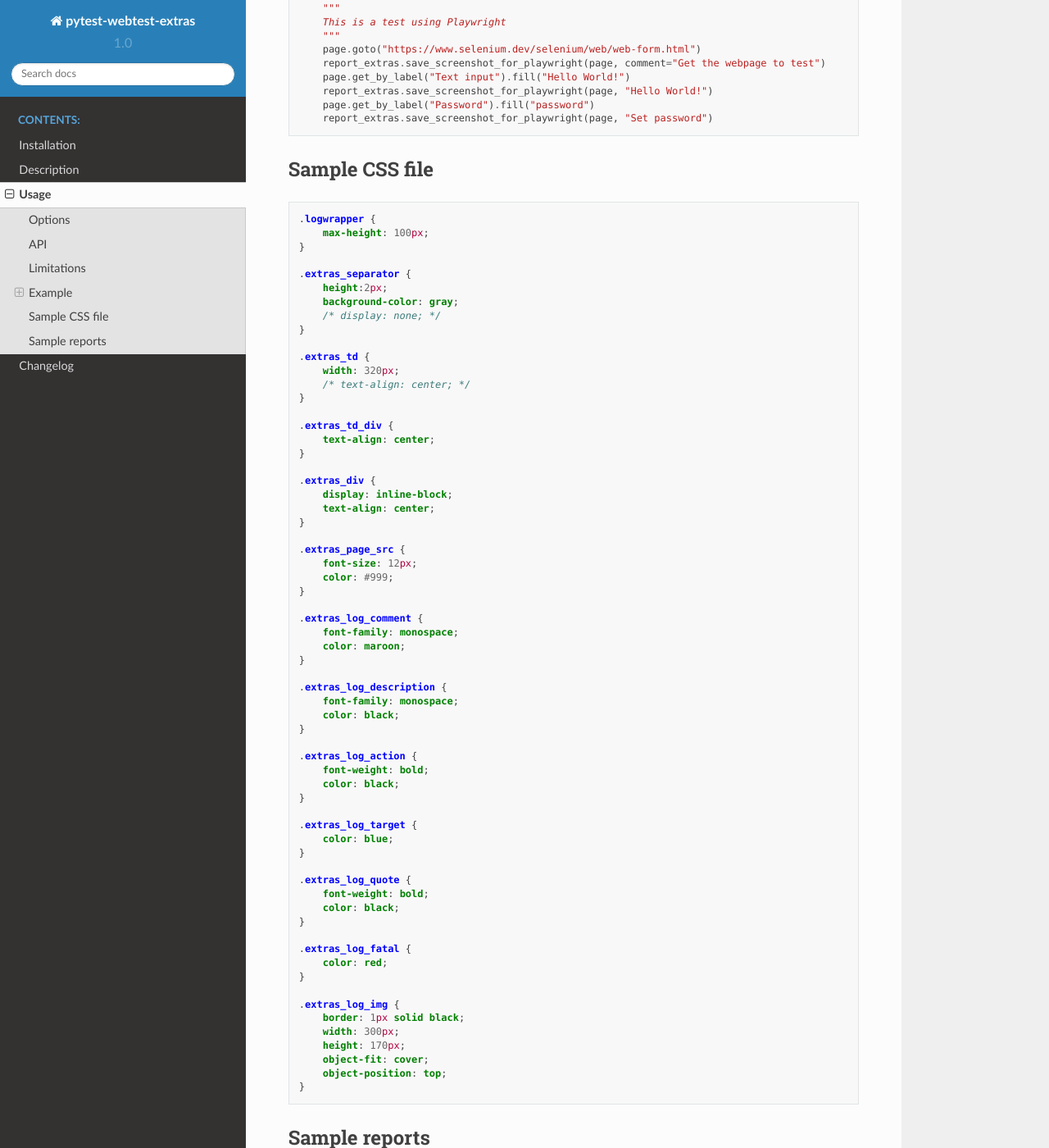
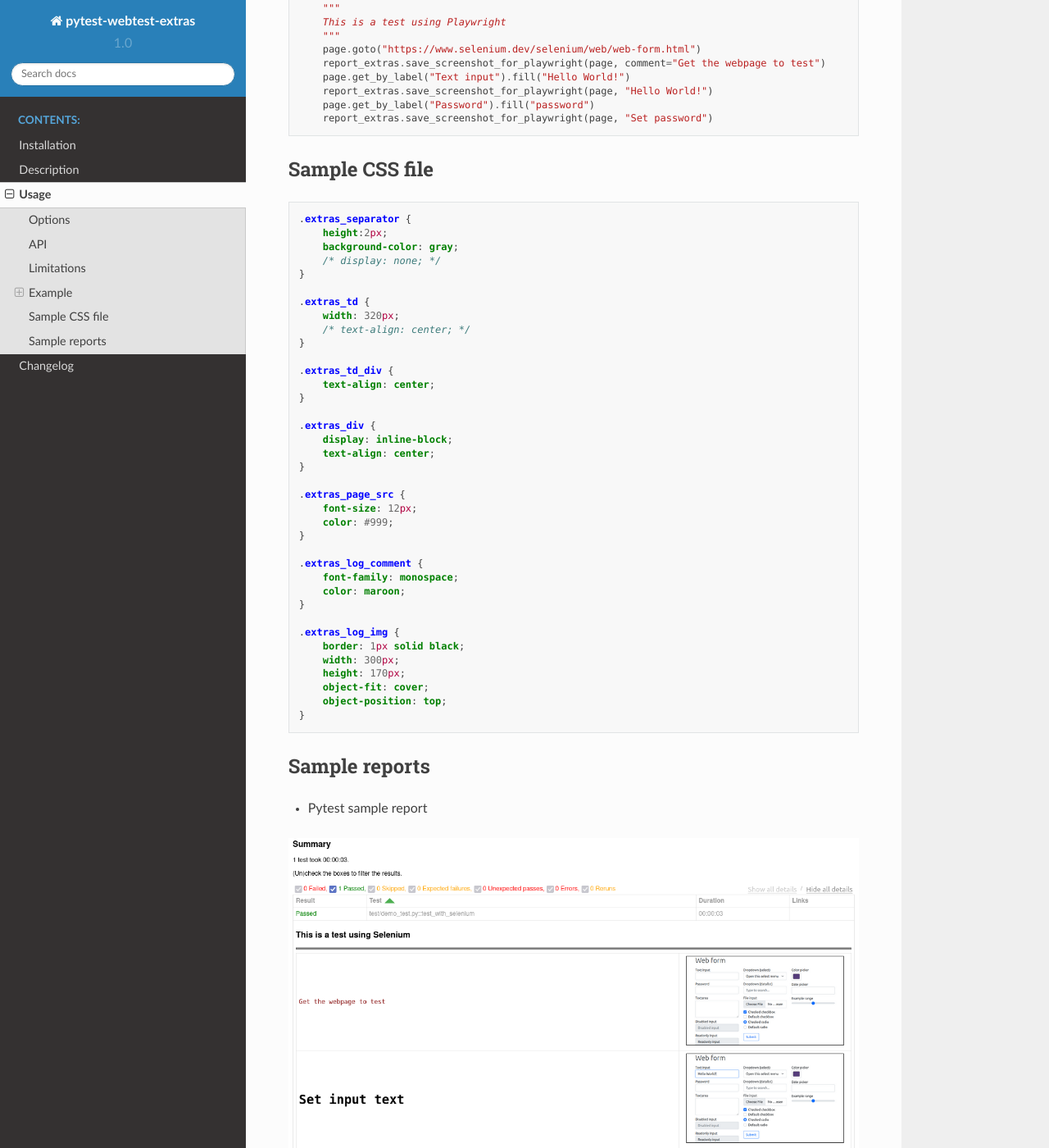
Before and after one commit to harmin-parra/pytest-webtest-extras, a Sphinx documentation site: the page built from docs/user_guide.rst, in a window 1280 px wide and 1400 px high, scrolled down 2961 px. Shown: the whole window at 82% size. Built offline with Sphinx 7.4.7 and the Read the Docs theme 2.0.0, drawn with Linux system fonts in a browser that asks for light colours.

Commit message:
Update user_guide.rst

```diff
--- a/docs/user_guide.rst
+++ b/docs/user_guide.rst
@@ -172,10 +172,6 @@ Sample CSS file
 
 .. code-block:: css
 
-  .logwrapper {
-      max-height: 100px;
-  }
-
   .extras_separator {
       height:2px;
       background-color: gray;
@@ -206,29 +202,6 @@ Sample CSS file
       color: maroon;
   }
 
-  .extras_log_description {
-      font-family: monospace;
-      color: black;
-  }
-
-  .extras_log_action {
-      font-weight: bold;
-      color: black;
-  }
-
-  .extras_log_target {
-      color: blue;
-  }
-
-  .extras_log_quote {
-      font-weight: bold;
-      color: black;
-  }
-
-  .extras_log_fatal {
-      color: red;
-  }
-
   .extras_log_img {
       border: 1px solid black;
       width: 300px;
```
